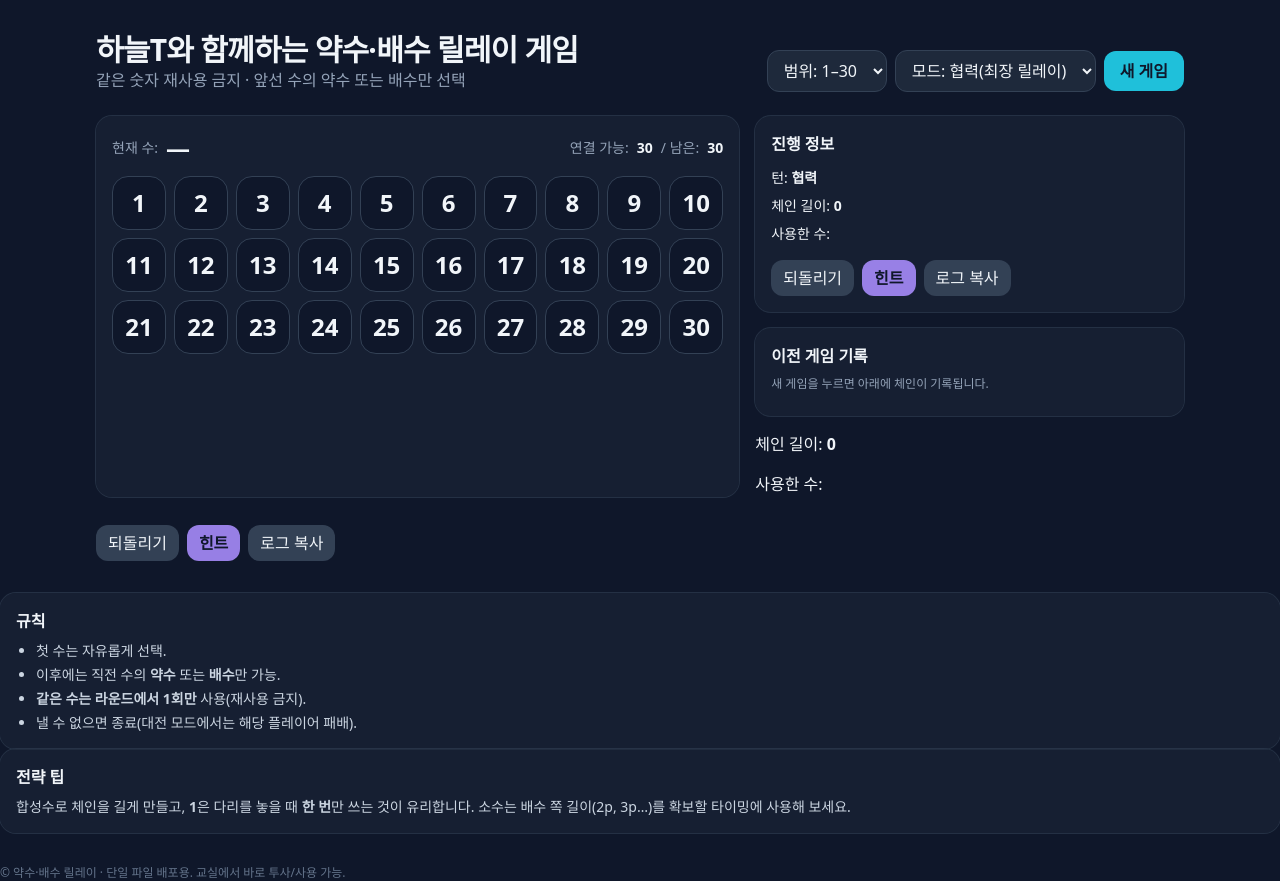
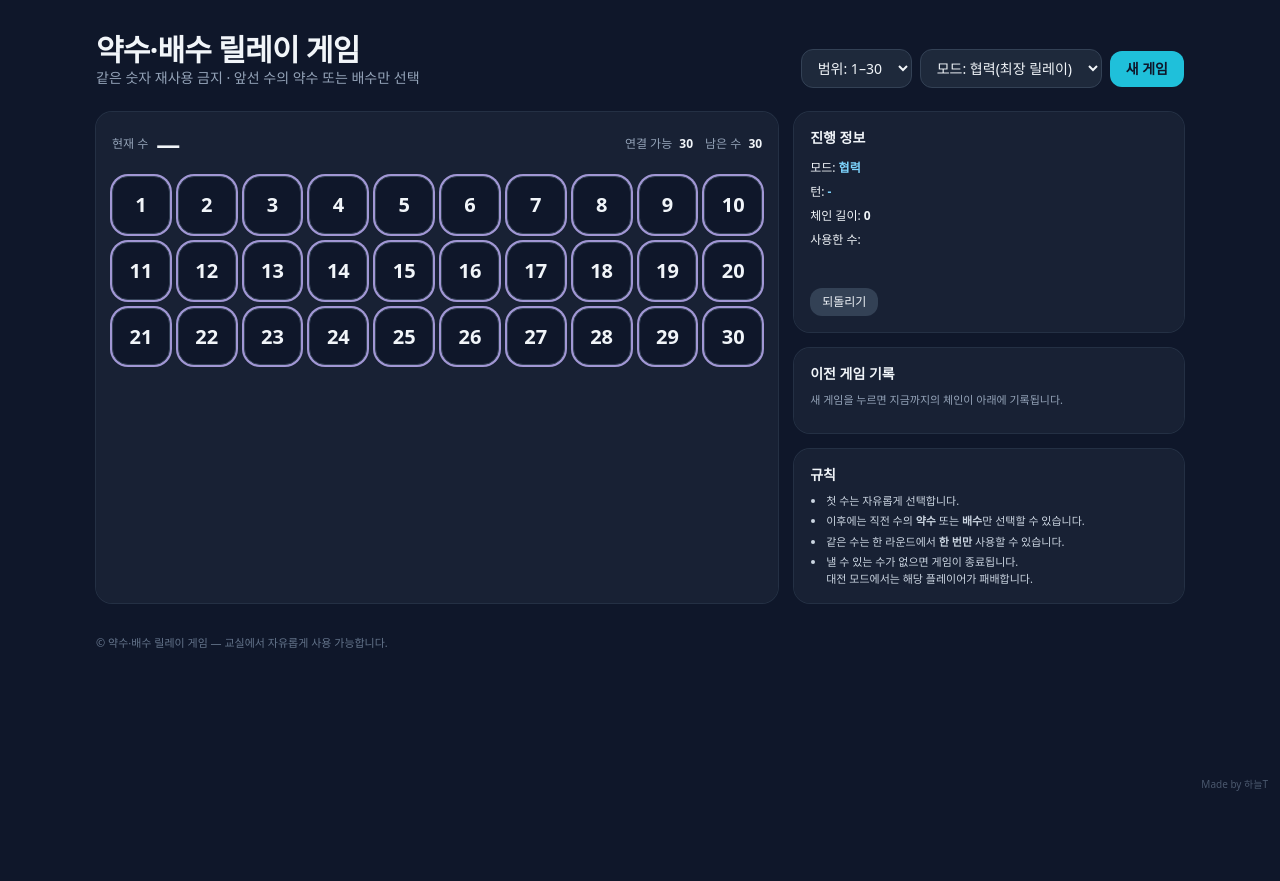
Before and after one commit to bprivate-hub/game, a plain HTML site: page index.html in a window 1280 px wide. After the commit the page ends 800 px from the top, so only its background shows below. Drawn offline with nearby package versions, Linux system fonts and the light colour scheme.

Commit message:
Add files via upload

```diff
--- a/index.html
+++ b/index.html
@@ -3,333 +3,334 @@
 <head>
   <meta charset="utf-8" />
   <meta name="viewport" content="width=device-width, initial-scale=1" />
-  <title>하늘T와 함께하는 약수·배수 릴레이 게임</title>
-  <!-- Tailwind (CDN). 오프라인 배포가 필요하면 아래 링크를 삭제하고 styles에 있는 CSS만 사용하세요. -->
+  <title>약수·배수 릴레이 게임</title>
   <script src="https://cdn.tailwindcss.com"></script>
-  <style>
-    /* 오프라인 배포 대비 최소 스타일 (Tailwind 미사용 시 대비) */
-    :root { --bg:#0b1220; --panel:#0f172a; --muted:#94a3b8; --text:#e2e8f0; --accent:#22d3ee; --accent2:#a78bfa; }
-    .no-tw body{background:var(--bg);color:var(--text);font-family:system-ui,-apple-system,Segoe UI,Roboto,Pretendard,Apple SD Gothic Neo,Malgun Gothic,sans-serif}
-    .no-tw .container{max-width:1100px;margin:0 auto;padding:1rem}
-    .no-tw .panel{background:var(--panel);border-radius:1rem;padding:1rem}
-    .no-tw .btn{background:var(--accent);color:#001b1f;border:none;border-radius:.75rem;padding:.6rem 1rem;font-weight:700;cursor:pointer}
-    .no-tw .btn.secondary{background:#1f2937;color:#e5e7eb}
-    .no-tw .grid{display:grid;grid-template-columns:repeat(5, minmax(0,1fr));gap:.6rem}
-    .no-tw .card{display:flex;align-items:center;justify-content:center;aspect-ratio:1/1;border-radius:1rem;border:2px solid #334155;font-weight:800;font-size:2rem;background:#0b1220}
-    .no-tw .card.used{opacity:.35;filter:grayscale(1)}
-    .no-tw .card.valid{outline:3px solid var(--accent2)}
-  </style>
 </head>
 <body class="min-h-screen bg-slate-900 text-slate-100">
   <div class="max-w-6xl mx-auto p-4 md:p-8">
     <header class="flex flex-col md:flex-row md:items-end md:justify-between gap-3 mb-6">
       <div>
-        <h1 class="text-2xl md:text-3xl font-extrabold tracking-tight">하늘T와 함께하는 약수·배수 릴레이 게임</h1>
-        <p class="text-slate-400">같은 숫자 재사용 금지 · 앞선 수의 약수 또는 배수만 선택</p>
+        <h1 class="text-2xl md:text-3xl font-extrabold tracking-tight">약수·배수 릴레이 게임</h1>
+        <p class="text-slate-400 text-sm">같은 숫자 재사용 금지 · 앞선 수의 약수 또는 배수만 선택</p>
       </div>
       <div class="flex flex-wrap items-center gap-2">
-        <select id="rangeSelect" class="px-3 py-2 rounded-xl bg-slate-800 border border-slate-700">
+        <select id="rangeSelect" class="px-3 py-2 rounded-xl bg-slate-800 border border-slate-700 text-sm">
           <option value="10">범위: 1–10</option>
           <option value="20">범위: 1–20</option>
           <option value="30" selected>범위: 1–30</option>
         </select>
-        <select id="modeSelect" class="px-3 py-2 rounded-xl bg-slate-800 border border-slate-700">
+        <select id="modeSelect" class="px-3 py-2 rounded-xl bg-slate-800 border border-slate-700 text-sm">
           <option value="coop" selected>모드: 협력(최장 릴레이)</option>
           <option value="versus">모드: 대전(번갈아 내기)</option>
         </select>
-        <button id="newGameBtn" class="px-4 py-2 rounded-xl bg-cyan-400/90 hover:bg-cyan-400 text-slate-900 font-bold">새 게임</button>
+        <button id="newGameBtn" class="px-4 py-2 rounded-xl bg-cyan-400/90 hover:bg-cyan-400 text-slate-900 font-bold text-sm">
+          새 게임
+        </button>
       </div>
     </header>
 
-    <section class="grid md:grid-cols-[1.2fr,0.8fr] gap-4">
-      <!-- 좌: 보드 -->
-      <div class="p-4 rounded-2xl bg-slate-800/50 ring-1 ring-slate-700/60">
-        <div class="flex flex-wrap items-center justify-between gap-3 mb-3">
+    <section class="grid md:grid-cols-[1.4fr,0.8fr] gap-4">
+      <!-- 숫자 보드 -->
+      <div class="p-4 rounded-2xl bg-slate-800/60 ring-1 ring-slate-700/60">
+        <div class="flex flex-wrap items-center justify-between gap-3 mb-4">
           <div class="flex items-center gap-2">
-            <span class="text-sm text-slate-400">현재 수:</span>
+            <span class="text-xs text-slate-400">현재 수</span>
             <span id="currentNumber" class="text-2xl font-extrabold">—</span>
           </div>
-          <div class="flex items-center gap-2 text-sm">
-            <span class="text-slate-400">연결 가능:</span>
-            <span id="playableCount" class="font-bold">0</span>
-            <span class="text-slate-400">/ 남은:</span>
-            <span id="remainingCount" class="font-bold">0</span>
+          <div class="flex items-center gap-3 text-xs">
+            <div>
+              <span class="text-slate-400">연결 가능</span>
+              <span id="playableCount" class="font-bold ml-1">0</span>
+            </div>
+            <div>
+              <span class="text-slate-400">남은 수</span>
+              <span id="remainingCount" class="font-bold ml-1">0</span>
             </div>
           </div>
-        <div id="board" class="grid grid-cols-5 md:grid-cols-6 lg:grid-cols-10 gap-2"></div>
         </div>
-
-      <!-- 우: 정보/도구 -->
-      <div class="flex flex-col gap-4">
-        <div class="p-4 rounded-2xl bg-slate-800/50 ring-1 ring-slate-700/60">
-          <h2 class="font-bold mb-2">진행 정보</h2>
-          <div class="text-sm leading-7">
-            <div>턴: <span id="turnInfo" class="font-semibold">-</span></div>
-            <div>체인 길이: <span id="chainLen" class="font-semibold">0</span></div>
-            <div>사용한 수: <span id="usedList" class="font-mono text-slate-300 break-words"></span></div>
-          </div>
-          <div class="mt-3 flex flex-wrap gap-2">
-            <button id="undoBtn" class="px-3 py-1.5 rounded-xl bg-slate-700 hover:bg-slate-600">되돌리기</button>
-            <button id="hintBtn" class="px-3 py-1.5 rounded-xl bg-violet-400/90 hover:bg-violet-400 text-slate-900 font-bold">힌트</button>
-            <button id="exportBtn" class="px-3 py-1.5 rounded-xl bg-slate-700 hover:bg-slate-600">로그 복사</button>
+        <div id="board" class="grid grid-cols-5 sm:grid-cols-6 lg:grid-cols-10 gap-2">
+          <!-- 숫자 버튼이 JS로 생성됩니다 -->
         </div>
       </div>
 
-        <div class="p-4 rounded-2xl bg-slate-800/50 ring-1 ring-slate-700/60">
-          <h2 class="font-bold mb-2">이전 게임 기록</h2>
-          <p class="text-xs text-slate-400 mb-2">새 게임을 누르면 아래에 체인이 기록됩니다.</p>
-          <ol id="historyList" class="text-xs text-slate-300 space-y-1 max-h-32 overflow-y-auto list-decimal pl-4"></ol>
-        </div>
+      <!-- 정보 영역 -->
+      <div class="flex flex-col gap-4">
+        <div class="p-4 rounded-2xl bg-slate-800/60 ring-1 ring-slate-700/60">
+          <h2 class="font-bold mb-2 text-sm">진행 정보</h2>
+          <div class="text-xs leading-6">
+            <div>모드: <span id="modeLabel" class="font-semibold text-sky-300">협력</span></div>
+            <div>턴: <span id="turnInfo" class="font-semibold text-sky-300">-</span></div>
             <div>체인 길이: <span id="chainLen" class="font-semibold">0</span></div>
-            <div>사용한 수: <span id="usedList" class="font-mono text-slate-300 break-words"></span></div>
+            <div>사용한 수:</div>
+            <div id="usedList" class="font-mono text-[11px] text-slate-200 break-words min-h-[1.5rem]"></div>
           </div>
           <div class="mt-3 flex flex-wrap gap-2">
-            <button id="undoBtn" class="px-3 py-1.5 rounded-xl bg-slate-700 hover:bg-slate-600">되돌리기</button>
-            <button id="hintBtn" class="px-3 py-1.5 rounded-xl bg-violet-400/90 hover:bg-violet-400 text-slate-900 font-bold">힌트</button>
-            <button id="exportBtn" class="px-3 py-1.5 rounded-xl bg-slate-700 hover:bg-slate-600">로그 복사</button>
+            <button id="undoBtn" class="px-3 py-1.5 rounded-xl bg-slate-700 hover:bg-slate-600 text-xs">
+              되돌리기
+            </button>
           </div>
         </div>
 
-        <div class="p-4 rounded-2xl bg-slate-800/50 ring-1 ring-slate-700/60">
-          <h2 class="font-bold mb-2">규칙</h2>
-          <ul class="text-sm text-slate-300 list-disc pl-5 space-y-1">
-            <li>첫 수는 자유롭게 선택.</li>
-            <li>이후에는 직전 수의 <strong>약수</strong> 또는 <strong>배수</strong>만 가능.</li>
-            <li><strong>같은 수는 라운드에서 1회만</strong> 사용(재사용 금지).</li>
-            <li>낼 수 없으면 종료(대전 모드에서는 해당 플레이어 패배).</li>
-          </ul>
+        <div class="p-4 rounded-2xl bg-slate-800/60 ring-1 ring-slate-700/60">
+          <h2 class="font-bold mb-2 text-sm">이전 게임 기록</h2>
+          <p class="text-[11px] text-slate-400 mb-2">새 게임을 누르면 지금까지의 체인이 아래에 기록됩니다.</p>
+          <ol id="historyList" class="text-[11px] text-slate-300 space-y-1 max-h-32 overflow-y-auto list-decimal pl-4"></ol>
         </div>
 
-        <div class="p-4 rounded-2xl bg-slate-800/50 ring-1 ring-slate-700/60">
-          <h2 class="font-bold mb-2">전략 팁</h2>
-          <p class="text-sm text-slate-300">합성수로 체인을 길게 만들고, <span class="font-semibold">1</span>은 다리를 놓을 때 <span class="font-semibold">한 번</span>만 쓰는 것이 유리합니다. 소수는 배수 쪽 길이(2p, 3p…)를 확보할 타이밍에 사용해 보세요.</p>
+        <div class="p-4 rounded-2xl bg-slate-800/60 ring-1 ring-slate-700/60">
+          <h2 class="font-bold mb-2 text-sm">규칙</h2>
+          <ul class="text-[11px] text-slate-300 list-disc pl-4 space-y-1">
+            <li>첫 수는 자유롭게 선택합니다.</li>
+            <li>이후에는 직전 수의 <strong>약수</strong> 또는 <strong>배수</strong>만 선택할 수 있습니다.</li>
+            <li>같은 수는 한 라운드에서 <strong>한 번만</strong> 사용할 수 있습니다.</li>
+            <li>낼 수 있는 수가 없으면 게임이 종료됩니다.<br>대전 모드에서는 해당 플레이어가 패배합니다.</li>
+          </ul>
         </div>
       </div>
     </section>
 
-    <footer class="mt-8 text-xs text-slate-500">
-      © 약수·배수 릴레이 · 단일 파일 배포용. 교실에서 바로 투사/사용 가능.
+    <footer class="mt-8 text-[11px] text-slate-500">
+      © 약수·배수 릴레이 게임 — 교실에서 자유롭게 사용 가능합니다.
     </footer>
   </div>
 
+  <!-- 워터마크 -->
+  <div class="fixed bottom-2 right-3 text-[10px] text-slate-500 opacity-70 pointer-events-none select-none">
+    Made by 하늘T
+  </div>
+
   <script>
-  ;(() => {
-    const byId = (id) => document.getElementById(id)
-    const board = byId('board')
-    const rangeSelect = byId('rangeSelect')
-    const modeSelect  = byId('modeSelect')
-    const newGameBtn  = byId('newGameBtn')
-    const undoBtn     = byId('undoBtn')
-    const hintBtn     = byId('hintBtn')
-    const exportBtn   = byId('exportBtn')
+    (function () {
+      const $ = (id) => document.getElementById(id);
 
-    const currentNumberEl = byId('currentNumber')
-    const playableCountEl = byId('playableCount')
-    const remainingCountEl= byId('remainingCount')
-    const chainLenEl      = byId('chainLen')
-    const usedListEl      = byId('usedList')
-    const turnInfoEl      = byId('turnInfo')
+      const boardEl         = $("board");
+      const rangeSelectEl   = $("rangeSelect");
+      const modeSelectEl    = $("modeSelect");
+      const newGameBtnEl    = $("newGameBtn");
+      const undoBtnEl       = $("undoBtn");
 
-    // 상태
-    let N = 30
-    let mode = 'coop' // 'coop' | 'versus'
-    let used = new Set()
-    let chain = []
-    let turn = 0 // 0: A, 1: B (versus에서만 의미)
-    let history = [] // undo용 스냅샷
-    let gameHistory = [] // 완료된 게임 로그
+      const currentNumberEl = $("currentNumber");
+      const playableCountEl = $("playableCount");
+      const remainingCountEl= $("remainingCount");
+      const chainLenEl      = $("chainLen");
+      const usedListEl      = $("usedList");
+      const turnInfoEl      = $("turnInfo");
+      const modeLabelEl     = $("modeLabel");
+      const historyListEl   = $("historyList");
+
+      // 게임 상태
+      let N = 30;
+      let mode = "coop"; // "coop" | "versus"
+      let used = new Set();
+      let chain = [];
+      let turn = 0; // 0: A, 1: B (versus 모드에서 사용)
+      let undoStack = [];
+      let gameHistory = [];
 
       function isDivisorOrMultiple(a, b) {
-      if (!a || !b) return false
-      return (a % b === 0) || (b % a === 0)
+        if (!a || !b) return false;
+        return (a % b === 0) || (b % a === 0);
       }
 
-    function candidates(last, N, used) {
-      const arr = []
-      for (let k=1;k<=N;k++) {
-        if (used.has(k)) continue
-        if (last == null) { arr.push(k); continue }
-        if (isDivisorOrMultiple(last, k)) arr.push(k)
+      function getCandidates(last) {
+        const result = [];
+        for (let k = 1; k <= N; k++) {
+          if (used.has(k)) continue;
+          if (last == null) {
+            result.push(k);
+          } else if (isDivisorOrMultiple(last, k)) {
+            result.push(k);
           }
-      return arr
+        }
+        return result;
       }
 
       function snapshot() {
         return {
-        N, mode,
-        used: new Set([...used]),
-        chain: [...chain],
+          N,
+          mode,
+          used: Array.from(used),
+          chain: Array.from(chain),
           turn
+        };
+      }
+
+      function restore(state) {
+        N = state.N;
+        mode = state.mode;
+        used = new Set(state.used);
+        chain = Array.from(state.chain);
+        turn = state.turn;
+        render();
+      }
+
+      function pushUndo() {
+        undoStack.push(snapshot());
+      }
+
+      function handlePlay(num) {
+        const last = chain.length ? chain[chain.length - 1] : null;
+        const valid = (last == null) || isDivisorOrMultiple(last, num);
+        if (used.has(num) || !valid) return;
+
+        pushUndo();
+        used.add(num);
+        chain.push(num);
+
+        if (mode === "versus") {
+          // 턴 교대
+          turn = 1 - turn;
+        }
+
+        render();
+        checkEnd();
+      }
+
+      function handleUndo() {
+        if (!undoStack.length) return;
+        const prev = undoStack.pop();
+        restore(prev);
+      }
+
+      function resetGame() {
+        used = new Set();
+        chain = [];
+        turn = 0;
+        undoStack = [];
+        render();
+      }
+
+      function archiveCurrentGame() {
+        if (!chain.length) return;
+        gameHistory.push({
+          range: N,
+          mode,
+          chain: Array.from(chain)
+        });
+        renderHistory();
+      }
+
+      function renderHistory() {
+        if (!historyListEl) return;
+        historyListEl.innerHTML = "";
+        const items = gameHistory.slice().reverse();
+        items.forEach((g, idx) => {
+          const li = document.createElement("li");
+          const labelMode = g.mode === "versus" ? "대전" : "협력";
+          li.textContent = `[1–${g.range}, ${labelMode}] 길이 ${g.chain.length}: ` + g.chain.join(" → ");
+          historyListEl.appendChild(li);
+        });
+      }
+
+      function showToast(msg) {
+        const div = document.createElement("div");
+        div.textContent = msg;
+        div.className = "fixed left-1/2 -translate-x-1/2 bottom-6 bg-slate-800 text-slate-100 px-4 py-2 rounded-xl border border-slate-700 shadow-xl text-xs";
+        document.body.appendChild(div);
+        setTimeout(() => div.remove(), 2200);
+      }
+
+      function checkEnd() {
+        if (!chain.length) return;
+        const last = chain[chain.length - 1];
+        const cand = getCandidates(last);
+        if (cand.length === 0) {
+          if (mode === "versus") {
+            // 방금 둔 사람이 이겼고, 다음 턴으로 표시된 사람이 지는 구조
+            const loser = (turn === 0) ? "플레이어 A" : "플레이어 B";
+            showToast(`종료! 더 이상 낼 수 없습니다. 패배: ${loser}`);
+          } else {
+            showToast(`종료! 체인 길이: ${chain.length}`);
+          }
         }
       }
 
-    function restore(s) {
-      N = s.N; mode = s.mode
-      used = new Set([...s.used])
-      chain = [...s.chain]
-      turn = s.turn
-      render()
+      function render() {
+        const last = chain.length ? chain[chain.length - 1] : null;
+        const cand = getCandidates(last);
+
+        // 상단 정보
+        currentNumberEl.textContent = last == null ? "—" : String(last);
+        playableCountEl.textContent = (last == null) ? (N - used.size) : cand.length;
+        remainingCountEl.textContent = (N - used.size);
+        chainLenEl.textContent = chain.length;
+        usedListEl.textContent = chain.join(", ");
+
+        // 모드/턴 표시
+        if (mode === "coop") {
+          modeLabelEl.textContent = "협력";
+          modeLabelEl.className = "font-semibold text-sky-300";
+          turnInfoEl.textContent = "-";
+          turnInfoEl.className = "font-semibold text-sky-300";
+        } else {
+          modeLabelEl.textContent = "대전";
+          modeLabelEl.className = "font-semibold text-amber-300";
+          const playerLabel = (turn === 0) ? "플레이어 A" : "플레이어 B";
+          const colorClass = (turn === 0) ? "text-emerald-300" : "text-rose-300";
+          turnInfoEl.textContent = playerLabel;
+          turnInfoEl.className = "font-semibold " + colorClass;
         }
 
-    function pushHistory() { history.push(snapshot()) }
+        // 보드 렌더링
+        boardEl.innerHTML = "";
+        const playableSet = new Set(cand);
 
-    function setRange(n) { N = n; resetGame() }
-    function setMode(m)  { mode = m; resetGame() }
-
-    function resetGame() {
-      used.clear(); chain = []; turn = 0; history = []
-      render()
+        // 플레이어별 하이라이트 링 색상
+        let highlightClass = "ring-2 ring-violet-300/80";
+        if (mode === "versus") {
+          highlightClass = (turn === 0)
+            ? "ring-2 ring-emerald-300/80"
+            : "ring-2 ring-rose-300/80";
         }
 
-    function play(n) {
-      const last = chain.length ? chain[chain.length-1] : null
-      const valid = last == null || isDivisorOrMultiple(last, n)
-      if (used.has(n) || !valid) return
-      pushHistory()
-      used.add(n)
-      chain.push(n)
-      if (mode === 'versus') turn = 1 - turn
-      render()
-      checkEnd()
+        for (let k = 1; k <= N; k++) {
+          const btn = document.createElement("button");
+          btn.textContent = String(k);
+          btn.className = [
+            "aspect-square rounded-2xl border text-lg md:text-xl font-extrabold flex items-center justify-center select-none",
+            "transition-all",
+            used.has(k)
+              ? "opacity-30 border-slate-700 bg-slate-800 line-through"
+              : "border-slate-700 bg-slate-900 hover:border-slate-500"
+          ].join(" ");
+
+          const canPlay = !used.has(k) && (last == null || playableSet.has(k));
+          if (canPlay) {
+            btn.className += " " + highlightClass;
+            btn.addEventListener("click", () => handlePlay(k));
           }
 
-    function undo() {
-      if (!history.length) return
-      const s = history.pop(); restore(s)
-    }
-
-    function checkEnd() {
-      const last = chain.length ? chain[chain.length-1] : null
-      const cand = candidates(last, N, used)
-      if (cand.length === 0 && chain.length>0) {
-        const msg = (mode==='versus') ?
-          `종료! 더 이상 낼 수 없습니다. 승자: ${ (turn===1)?'A':'B' }` :
-          `종료! 체인 길이: ${chain.length}`
-        toast(msg)
+          boardEl.appendChild(btn);
         }
       }
 
-    function toast(text) {
-      const t = document.createElement('div')
-      t.textContent = text
-      t.className = 'fixed left-1/2 -translate-x-1/2 bottom-6 bg-slate-800 text-slate-100 px-4 py-2 rounded-xl border border-slate-700 shadow-xl'
-      document.body.appendChild(t)
-      setTimeout(()=>t.remove(), 2200)
-    }
+      // 이벤트 바인딩
+      rangeSelectEl.addEventListener("change", (e) => {
+        const v = parseInt(e.target.value, 10) || 10;
+        archiveCurrentGame();
+        N = v;
+        resetGame();
+      });
 
-    function greedyHint(depth=2) {
-      // 간단 탐색: 현재 상태에서 1~2수 앞까지 바라보고 남는 후보 수가 최대가 되도록 추천
-      const last = chain.length ? chain[chain.length-1] : null
-      const cand = candidates(last, N, used)
-      if (cand.length===0) return null
+      modeSelectEl.addEventListener("change", (e) => {
+        const m = e.target.value === "versus" ? "versus" : "coop";
+        archiveCurrentGame();
+        mode = m;
+        resetGame();
+      });
 
-      const scoreMove = (move, d, usedSet, prev) => {
-        const u2 = new Set([...usedSet]); u2.add(move)
-        const next = candidates(move, N, u2)
-        if (d<=1) return next.length
-        let best = 0
-        for (const m of next) {
-          const sc = scoreMove(m, d-1, u2, move)
-          if (sc>best) best=sc
-        }
-        // 현재 후보 + 최선의 다음 후보 수를 합산 점수로 사용
-        return next.length + best
-      }
+      newGameBtnEl.addEventListener("click", () => {
+        archiveCurrentGame();
+        resetGame();
+      });
 
-      let bestMove = cand[0], bestScore=-1
-      for (const m of cand) {
-        const s = scoreMove(m, depth, used, last)
-        if (s>bestScore) { bestScore=s; bestMove=m }
-      }
-      return bestMove
-    }
+      undoBtnEl.addEventListener("click", () => {
+        handleUndo();
+      });
 
-    function exportLog() {
-      const log = {
-        range: N,
-        mode,
-        chain,
-        length: chain.length,
-        used: [...used]
-      }
-      const txt = `약수·배수 릴레이 로그\n범위: 1-${N}\n모드: ${mode==='coop'?'협력':'대전'}\n체인: ${chain.join(' → ')}\n길이: ${chain.length}`
-      navigator.clipboard.writeText(txt).then(()=> toast('로그를 클립보드에 복사했어요.'))
-    }
-
-    function renderHistory() {
-      const listEl = document.getElementById('historyList')
-      if (!listEl) return
-      listEl.innerHTML = ''
-      const games = gameHistory.slice().reverse()
-      games.forEach((g) => {
-        const li = document.createElement('li')
-        li.textContent = '[' + g.range + '] 길이 ' + g.length + ': ' + g.chain.join(' → ')
-        listEl.appendChild(li)
-      })
-    }
-
-    function archiveCurrentGame() {
-      if (chain.length === 0) return
-      gameHistory.push({ range: N, mode, chain: [...chain], length: chain.length })
-      renderHistory()
-    }
-
-    function render() {
-      // 상단 정보
-      const last = chain.length ? chain[chain.length-1] : null
-      currentNumberEl.textContent = last ?? '—'
-      chainLenEl.textContent = chain.length
-      usedListEl.textContent = chain.join(', ')
-
-      // 보드
-      board.innerHTML = ''
-      const cand = candidates(last, N, used)
-      const playables = new Set(cand)
-      for (let k=1;k<=N;k++) {
-        const btn = document.createElement('button')
-        btn.textContent = k
-        btn.className = [
-          'aspect-square rounded-2xl border text-2xl font-extrabold flex items-center justify-center select-none',
-          'transition-all',
-          used.has(k) ? 'opacity-30 border-slate-700 bg-slate-800 line-through' : 'border-slate-700 bg-slate-900 hover:border-slate-500',
-          (!used.has(k) && last!=null && playables.has(k)) ? 'ring-2 ring-violet-300/80' : ''
-        ].join(' ')
-        if (!used.has(k) && (last==null || playables.has(k))) {
-          btn.addEventListener('click', ()=> play(k))
-        }
-        board.appendChild(btn)
-      }
-
-      // 수치
-      playableCountEl.textContent = (chain.length?cand.length: (N - used.size))
-      remainingCountEl.textContent = N - used.size
-      turnInfoEl.textContent = (mode==='versus') ? (turn===0? '플레이어 A':'플레이어 B') : '협력'
-    }
-
-    // 초기화
-    rangeSelect.addEventListener('change', (e)=> setRange(parseInt(e.target.value,10)))
-    modeSelect.addEventListener('change', (e)=> setMode(e.target.value))
-    newGameBtn.addEventListener('click', () => { archiveCurrentGame(); resetGame(); })
-    undoBtn.addEventListener('click', undo)
-    hintBtn.addEventListener('click', ()=>{
-      const m = greedyHint(2)
-      if (m==null) return toast('가능한 수가 없어요.')
-      toast(`추천 수: ${m}`)
-      // 살짝 반짝 효과
-      const idx = m-1
-      const el = board.children[idx]
-      if (el) {
-        el.classList.add('ring-4','ring-cyan-300')
-        setTimeout(()=> el.classList.remove('ring-4','ring-cyan-300'), 900)
-      }
-    })
-    exportBtn.addEventListener('click', exportLog)
-
-    // 시작 설정
-    setRange(parseInt(rangeSelect.value,10))
-    setMode(modeSelect.value)
-    render()
-  })()
+      // 초기 렌더
+      render();
+    })();
   </script>
 </body>
 </html>
```
Lines whose indentation alone changed are shown as unchanged.
